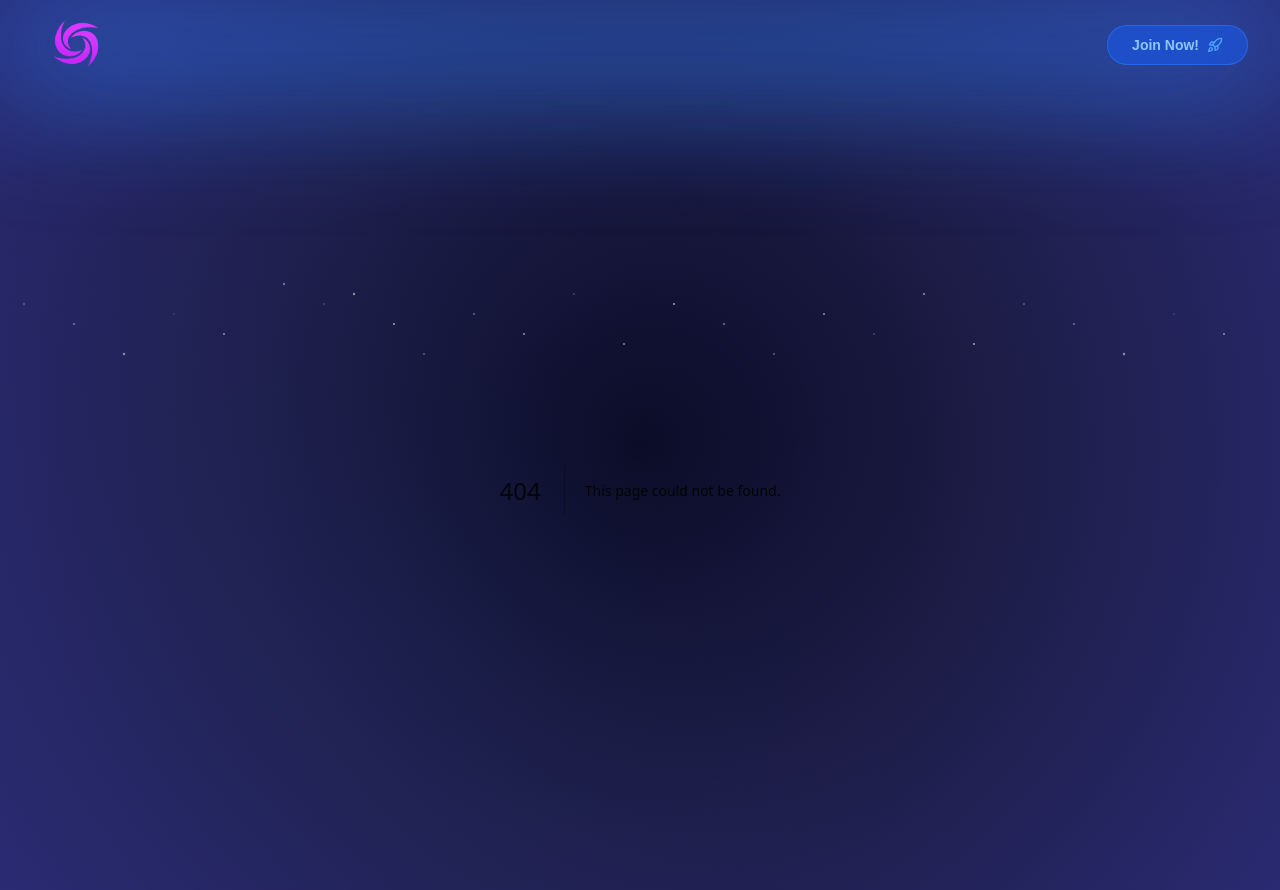
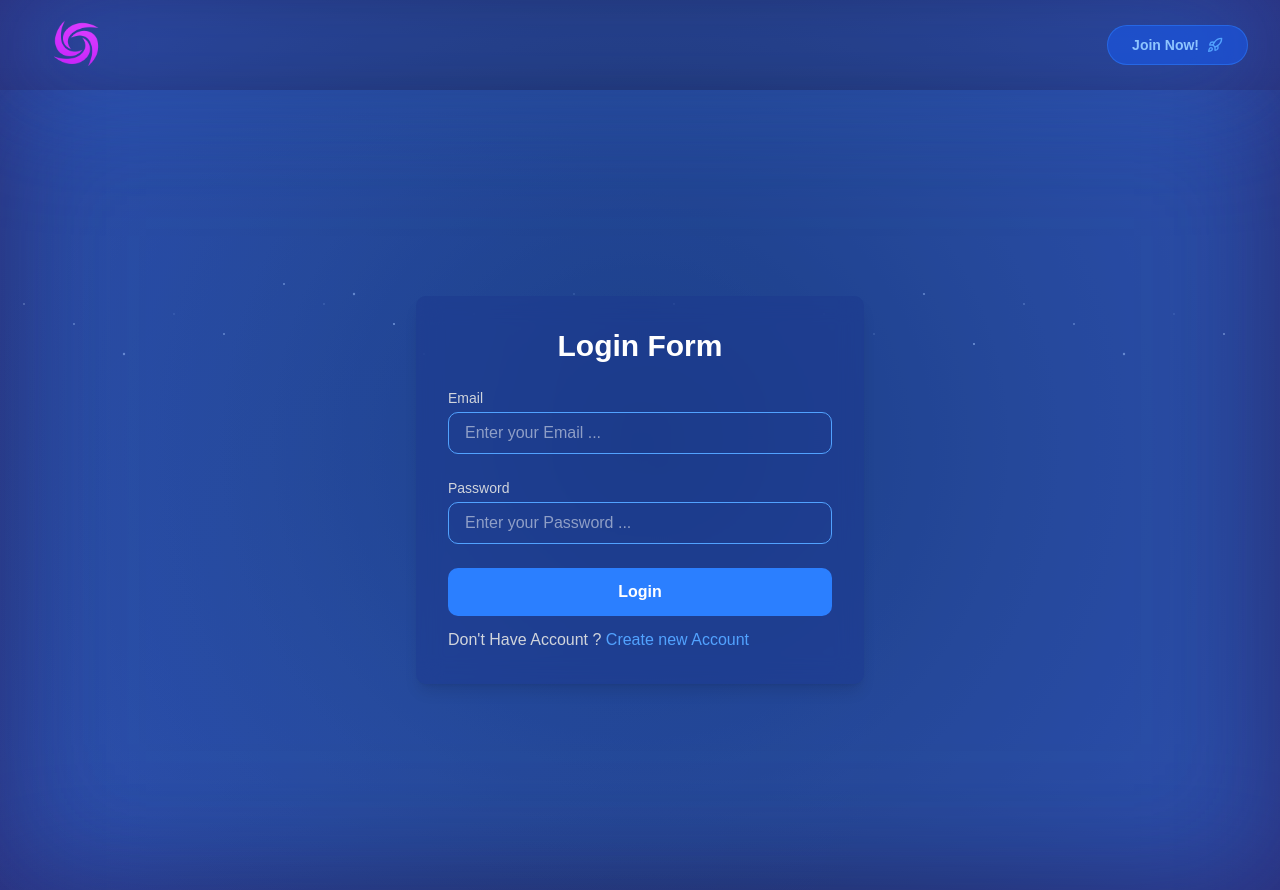
Before and after one commit to SolomDev00/RommelTeam, a Next.js app: page /login in a window 1280 px wide. Before the commit this address had no page. Built offline with nearby package versions, Linux system fonts and the light colour scheme; a web font is replaced by a local one.

Commit message:
Create LoginForm.

```diff
--- a/package.json
+++ b/package.json
@@ -16,9 +16,11 @@
     "@radix-ui/react-dropdown-menu": "^2.1.6",
     "@radix-ui/react-label": "^2.1.2",
     "@radix-ui/react-select": "^2.1.6",
+    "@types/gsap": "^3.0.0",
     "class-variance-authority": "^0.7.1",
     "clsx": "^2.1.1",
     "framer-motion": "^12.6.2",
+    "gsap": "^3.12.7",
     "lucide": "^0.487.0",
     "lucide-react": "^0.486.0",
     "next": "15.2.4",
--- /dev/null
+++ b/src/app/(auth)/login/page.tsx
@@ -0,0 +1,124 @@
+"use client";
+
+import { useForm } from "react-hook-form";
+import { zodResolver } from "@hookform/resolvers/zod";
+import { motion } from "framer-motion";
+import { useState } from "react";
+import { LoginFormData } from "@/types";
+import { loginSchema } from "@/schema";
+
+const LoginPage = () => {
+  const [isSubmitting, setIsSubmitting] = useState(false);
+
+  const {
+    register,
+    handleSubmit,
+    formState: { errors },
+  } = useForm<LoginFormData>({
+    resolver: zodResolver(loginSchema),
+  });
+
+  const onSubmit = async (data: LoginFormData) => {
+    setIsSubmitting(true);
+    try {
+      console.log("بيانات تسجيل الدخول:", data);
+      await new Promise((resolve) => setTimeout(resolve, 2000));
+      alert("تم تسجيل الدخول بنجاح!");
+    } catch (error) {
+      console.error("خطأ في تسجيل الدخول:", error);
+      alert("فشل تسجيل الدخول، حاول مرة أخرى.");
+    } finally {
+      setIsSubmitting(false);
+    }
+  };
+
+  const formVariants = {
+    hidden: { opacity: 0, y: 50 },
+    visible: { opacity: 1, y: 0, transition: { duration: 1, ease: "easeOut" } },
+  };
+
+  const buttonVariants = {
+    hover: { scale: 1.05, boxShadow: "0 0 15px rgba(59, 130, 246, 0.5)" },
+    tap: { scale: 0.95 },
+  };
+
+  return (
+    <main className="min-h-screen flex items-center justify-center relative overflow-hidden">
+      <div className="absolute inset-0 bg-blue-500/30 blur-3xl drop-shadow-[0_0_20px_rgba(59,130,246,0.7)] z-0" />
+      <motion.div
+        className="relative z-10 bg-blue-900/50 backdrop-blur-md p-8 rounded-lg shadow-lg w-full max-w-md"
+        variants={formVariants}
+        initial="hidden"
+        animate="visible"
+      >
+        <h2 className="text-3xl font-bold text-white text-center mb-6">
+          Login Form
+        </h2>
+        <form onSubmit={handleSubmit(onSubmit)} className="space-y-6">
+          <div>
+            <label
+              htmlFor="email"
+              className="block text-sm font-medium text-gray-300"
+            >
+              Email
+            </label>
+            <input
+              id="email"
+              type="email"
+              {...register("email")}
+              className="mt-1 block w-full px-4 py-2 bg-transparent text-white border border-blue-400 rounded-lg focus:ring-2 focus:ring-blue-500 focus:border-blue-500 outline-none transition-all"
+              placeholder="Enter your Email ..."
+            />
+            {errors.email && (
+              <p className="mt-1 text-sm text-red-400">
+                {errors.email.message}
+              </p>
+            )}
+          </div>
+          <div>
+            <label
+              htmlFor="password"
+              className="block text-sm font-medium text-gray-300"
+            >
+              Password
+            </label>
+            <input
+              id="password"
+              type="password"
+              {...register("password")}
+              className="mt-1 block w-full px-4 py-2 bg-transparent text-white border border-blue-400 rounded-lg focus:ring-2 focus:ring-blue-500 focus:border-blue-500 outline-none transition-all"
+              placeholder="Enter your Password ..."
+            />
+            {errors.password && (
+              <p className="mt-1 text-sm text-red-400">
+                {errors.password.message}
+              </p>
+            )}
+          </div>
+          <motion.button
+            type="submit"
+            disabled={isSubmitting}
+            className={`w-full py-3 rounded-lg font-semibold text-white transition-all duration-300 ${
+              isSubmitting
+                ? "bg-blue-400 cursor-not-allowed"
+                : "bg-blue-500 hover:bg-blue-600"
+            }`}
+            variants={buttonVariants}
+            whileHover="hover"
+            whileTap="tap"
+          >
+            {isSubmitting ? "Loading ..." : "Login"}
+          </motion.button>
+        </form>
+        <p className="mt-3 text-left text-gray-300">
+          Don&apos;t Have Account ?{" "}
+          <a href="/register" className="text-blue-400 hover:underline">
+            Create new Account
+          </a>
+        </p>
+      </motion.div>
+    </main>
+  );
+};
+
+export default LoginPage;
--- a/src/app/_components/LandingSection.tsx
+++ b/src/app/_components/LandingSection.tsx
@@ -91,7 +91,7 @@ const LandingPage: React.FC = () => {
           initial="hidden"
           animate="visible"
         >
-          The Most Reliable Way to <br />
+          Most Successful Continuity <br />
           <span className="text-blue-400">
             [ <span className="text-white">Rommel Team</span> ]
           </span>
--- a/src/schema/index.ts
+++ b/src/schema/index.ts
@@ -18,3 +18,11 @@ export const skillsSchema = z.object({
 });
 
 export const studentSchema = basicInfoSchema.merge(skillsSchema);
+
+export const loginSchema = z.object({
+  email: z.string().min(1, "Email is required").email("Invalid email"),
+  password: z
+    .string()
+    .min(6, "Password must be at least 6 characters")
+    .max(20, "Password must not exceed 20 characters"),
+});
--- a/src/types/index.ts
+++ b/src/types/index.ts
@@ -1,4 +1,6 @@
-import { studentSchema } from "@/schema";
+import { loginSchema, studentSchema } from "@/schema";
 import { z } from "zod";
 
 export type TStudentForm = z.infer<typeof studentSchema>;
+
+export type LoginFormData = z.infer<typeof loginSchema>;
```
Also changed, not shown: 1 other file (tests, documents, lock files or other folders).
